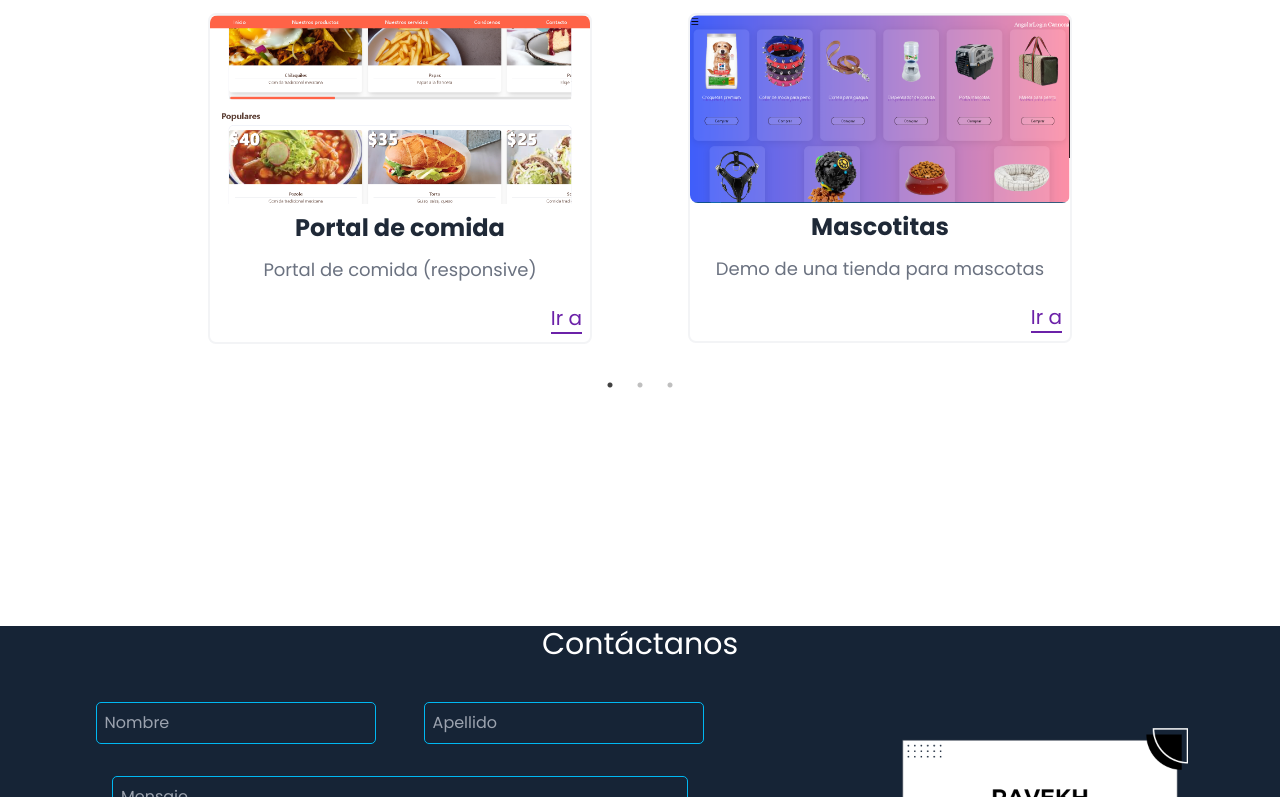
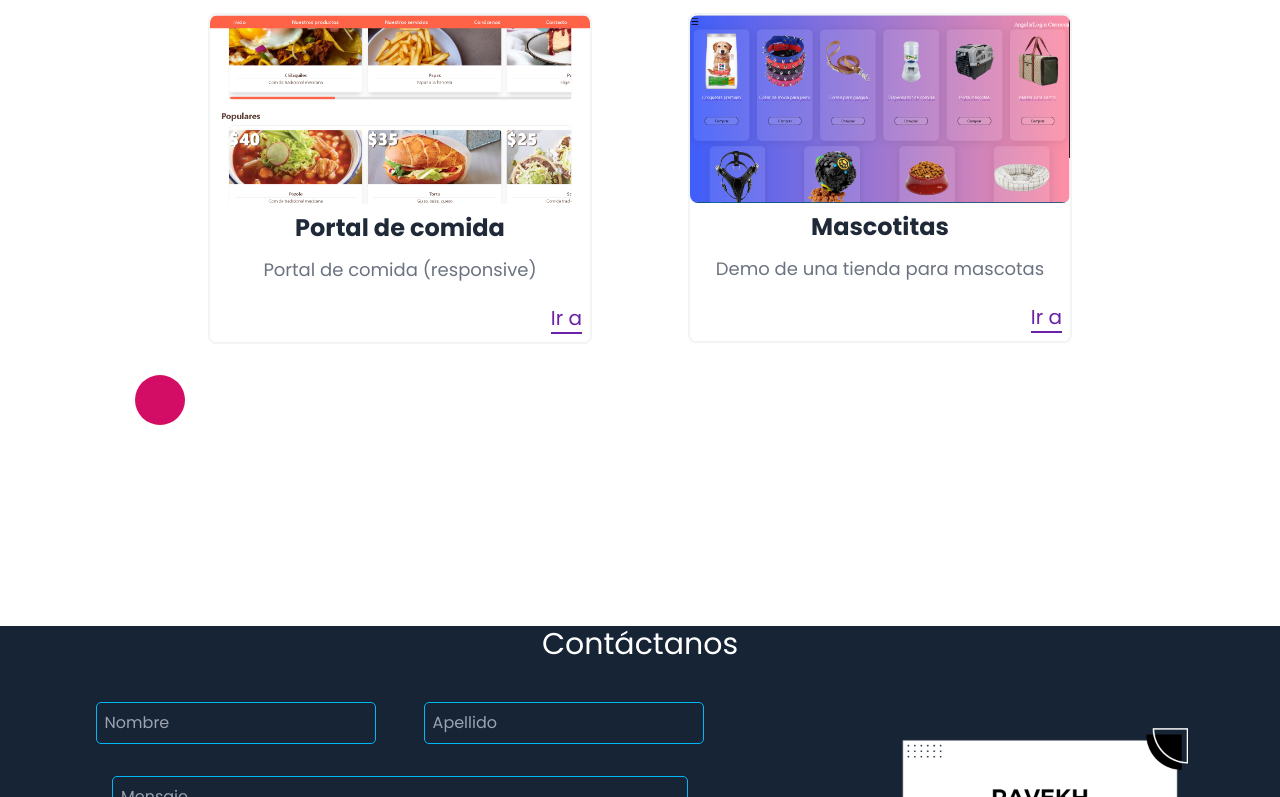
Before and after one commit to hugogaytan10/ravekh-page, a React (Vite) app: page / in a window 1280 px wide. Shown: the part 2120-2917 px from the top of the page. Built offline with nearby package versions, Linux system fonts and the light colour scheme.

Commit message:
ravekh v 2.0

```diff
--- /dev/null
+++ b/src/Components/Blog/ArticuloWhisper.jsx
@@ -0,0 +1,7 @@
+import React from 'react'
+
+export const ArticuloWhisper = () => {
+  return (
+    <div>ArticuloWhisper</div>
+  )
+}
--- /dev/null
+++ b/src/Components/Blog/BlogMain.jsx
@@ -0,0 +1,5 @@
+import React from "react";
+
+export const BlogMain = () => {
+  return <div>BlogMain</div>;
+};
--- /dev/null
+++ b/src/Components/Blog/CategoriasBlog.jsx
@@ -0,0 +1,7 @@
+import React from 'react'
+
+export const CategoriasBlog = () => {
+  return (
+    <div>CategoriasBlog</div>
+  )
+}
--- a/src/Components/Muestra/Muestra.css
+++ b/src/Components/Muestra/Muestra.css
@@ -4,3 +4,18 @@
     background: black !important;
     color: blanchedalmond !important;
 }
+.cursor-follower {
+    position: absolute;
+    width: 50px;  /* Tamaño del círculo */
+    height: 50px;
+    border-radius: 50%;
+    background-color: rgb(211, 12, 102);  /* Color del círculo */
+    pointer-events: none;
+    transform: translate(-50%, 10%);  /* Centra el círculo en las coordenadas del cursor */
+    display: flex;
+    justify-content: center;
+    align-items: center;
+    color: white;  /* Color del texto */
+    font-size: 20px;  /* Tamaño del texto */
+    font-family: Arial, sans-serif;  /* Tipo de fuente para asegurar consistencia */
+}
--- a/src/Components/Muestra/Muestra.jsx
+++ b/src/Components/Muestra/Muestra.jsx
@@ -1,53 +1,53 @@
-import React from 'react';
-import { CardsProjects } from './CardsProjects';
-import mascotitas from '../../assets/MASCOTITAS.png';
-import filter from '../../assets/filter-cards.png';
-import itsur from '../../assets/ITSUR.png';
-import short from '../../assets/short-link.png';
-import webComida from '../../assets/webComida.png';
-import ecomers from '../../assets/ecomers.png';
-import Slider from 'react-slick';
-
-import 'slick-carousel/slick/slick.css';
-import 'slick-carousel/slick/slick-theme.css';
+import React, { useRef, useEffect } from "react";
+import { CardsProjects } from "./CardsProjects";
+import mascotitas from "../../assets/MASCOTITAS.png";
+import filter from "../../assets/filter-cards.png";
+import itsur from "../../assets/ITSUR.png";
+import short from "../../assets/short-link.png";
+import webComida from "../../assets/webComida.png";
+import ecomers from "../../assets/ecomers.png";
+import Slider from "react-slick";
+import "./Muestra.css";
+import "slick-carousel/slick/slick.css";
+import "slick-carousel/slick/slick-theme.css";
 
 export const Muestra = () => {
   const projects = [
     {
-      title: 'Portal de comida',
-      description: 'Portal de comida (responsive)',
+      title: "Portal de comida",
+      description: "Portal de comida (responsive)",
       imageUrl: webComida,
-      link: 'https://main--stalwart-narwhal-93eefb.netlify.app/',
+      link: "https://main--stalwart-narwhal-93eefb.netlify.app/",
     },
     {
-      title: 'Mascotitas',
-      description: 'Demo de una tienda para mascotas',
+      title: "Mascotitas",
+      description: "Demo de una tienda para mascotas",
       imageUrl: mascotitas,
-      link: 'https://hugogaytan10.github.io/Mascotitas',
+      link: "https://hugogaytan10.github.io/Mascotitas",
     },
     {
-      title: 'Filtro de tarjetas',
-      description: 'Demo de un filtro de tarjetas',
+      title: "Filtro de tarjetas",
+      description: "Demo de un filtro de tarjetas",
       imageUrl: filter,
-      link: 'https://teal-jalebi-6ba797.netlify.app/',
+      link: "https://teal-jalebi-6ba797.netlify.app/",
     },
     {
-      title: 'Página universitaria',
-      description: 'Demo de página',
+      title: "Página universitaria",
+      description: "Demo de página",
       imageUrl: itsur,
-      link: 'https://main--melodic-sundae-a09a6c.netlify.app/',
+      link: "https://main--melodic-sundae-a09a6c.netlify.app/",
     },
     {
-      title: 'Acortador de URL',
-      description: 'Demo de consumo de APIs',
+      title: "Acortador de URL",
+      description: "Demo de consumo de APIs",
       imageUrl: short,
-      link: 'https://cute-boba-d3d365.netlify.app/',
+      link: "https://cute-boba-d3d365.netlify.app/",
     },
     {
-      title: 'Ecommerce',
-      description: 'Demo de una tienda en linea',
+      title: "Ecommerce",
+      description: "Demo de una tienda en linea",
       imageUrl: ecomers,
-      link: 'https://lrwresearch.com/index.php',
+      link: "https://lrwresearch.com/index.php",
     },
   ];
 
@@ -69,33 +69,84 @@ export const Muestra = () => {
   };
 
   const carouselStyle = {
-    cursor: 'grab',
+    cursor: "grab",
   };
 
   const handleMouseDown = () => {
-    const carru = document.getElementById('carru');
-    carru.style.cursor = 'grabbing';
+    const carru = document.getElementById("carru");
+    carru.style.cursor = "grabbing";
   };
 
   const handleMouseUp = () => {
-    const carru = document.getElementById('carru');
-    carru.style.cursor = 'grab';
+    const carru = document.getElementById("carru");
+    carru.style.cursor = "grab";
   };
+
+  const carruRef = useRef(null); // Referencia al div
+  const followerRef = useRef(null); // Referencia al seguidor del cursor
+
+  useEffect(() => {
+    const div = carruRef.current;
+    const follower = followerRef.current;
+
+    const handleMouseMove = (e) => {
+      // Asegúrate de que el cálculo se basa en la posición relativa al div
+      const rect = div.getBoundingClientRect();
+      follower.style.left = e.clientX - rect.left + "px";
+      follower.style.top = e.clientY - rect.top + "px";
+
+
+    };
+
+    const handleMouseEnter = () => {
+      follower.style.display = "block";
+    };
+
+    const handleMouseLeave = () => {
+      follower.style.display = "none";
+    };
+
+    if (div) {
+      div.addEventListener("mousemove", handleMouseMove);
+      div.addEventListener("mouseenter", handleMouseEnter);
+      div.addEventListener("mouseleave", handleMouseLeave);
+
+      // Limpieza de eventos
+      return () => {
+        div.removeEventListener("mousemove", handleMouseMove);
+        div.removeEventListener("mouseenter", handleMouseEnter);
+        div.removeEventListener("mouseleave", handleMouseLeave);
+      };
+    }
+  }, []);
 
   return (
     <div className="w-3/4 block mt-16 m-auto scroll-content fadeTop">
-      <h3 className='text-center text-2xl font-bold md:text-3xl block w-full'>Algunos Demos</h3>
-      <div id="carru" style={carouselStyle} onMouseDown={handleMouseDown} onMouseUp={handleMouseUp}>
-        <Slider {...settings}>
+      <h3 className="text-center text-2xl font-bold md:text-3xl block w-full">
+        Algunos Demos
+      </h3>
+      <div
+        id="carru"
+        className="contenedor-carrusel overflow-hidden"
+        style={carouselStyle}
+        onMouseDown={handleMouseDown}
+        onMouseUp={handleMouseUp}
+        ref={carruRef}
+      >
+        <Slider {...settings} >
+
           {projects.map((project, index) => (
-            <div key={index} className="carousel-item">
-              <div className="max-w-sm m-auto">
+            <div key={index} className="carousel-item" >
+              <div className="max-w-sm m-auto" >
                 <CardsProjects {...project} />
               </div>
             </div>
           ))}
         </Slider>
       </div>
+      <div ref={followerRef} className="cursor-follower">
+
+      </div>
     </div>
   );
 };
```
